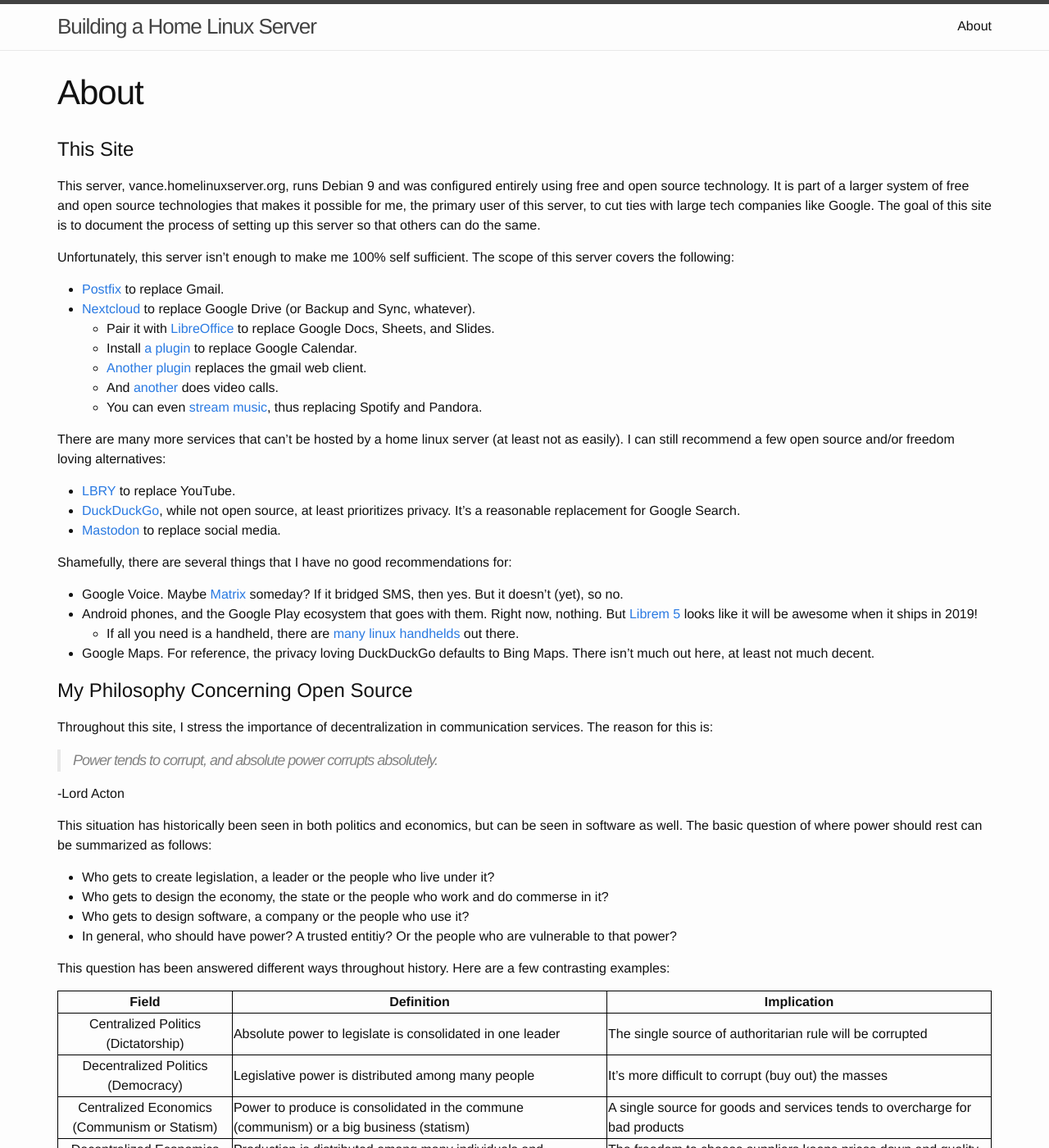
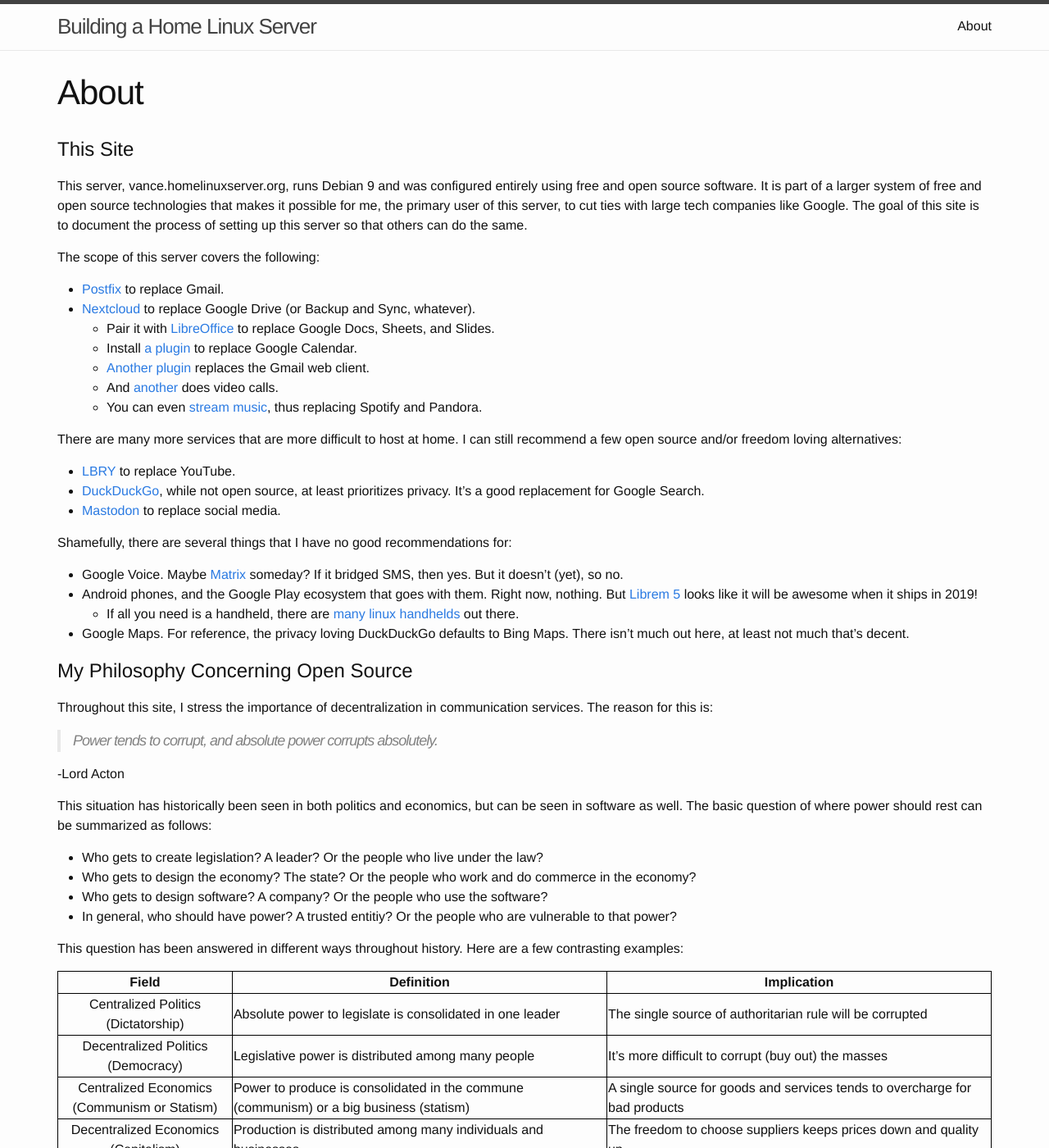
Before and after one commit to NathanRVance/homelinuxserver, a Jekyll site: the page built from about.md, in a window 1280 px wide and 1400 px high. Shown: the whole window at 82% size. Built offline with Jekyll 4.4.1, drawn with Linux system fonts in a browser that asks for light colours.

Commit message:
rephrased questions in about

```diff
--- a/about.md
+++ b/about.md
@@ -5,27 +5,27 @@ permalink: /about/
 ---
 
 # This Site
-This server, vance.homelinuxserver.org, runs Debian 9 and was configured entirely using free and open source technology. It is part of a larger system of free and open source technologies that makes it possible for me, the primary user of this server, to cut ties with large tech companies like Google. The goal of this site is to document the process of setting up this server so that others can do the same.
+This server, vance.homelinuxserver.org, runs Debian 9 and was configured entirely using free and open source software. It is part of a larger system of free and open source technologies that makes it possible for me, the primary user of this server, to cut ties with large tech companies like Google. The goal of this site is to document the process of setting up this server so that others can do the same.
 
-Unfortunately, this server isn't enough to make me 100% self sufficient. The scope of this server covers the following:
+The scope of this server covers the following:
  * [Postfix](/serverdocs/email-with-postfix.html) to replace Gmail.
  * [Nextcloud](/serverdocs/file-sharing-with-nextcloud.html) to replace Google Drive (or Backup and Sync, whatever).
    * Pair it with [LibreOffice](https://www.libreoffice.org/) to replace Google Docs, Sheets, and Slides.
    * Install [a plugin](https://apps.nextcloud.com/apps/calendar) to replace Google Calendar.
-   * [Another plugin](https://apps.nextcloud.com/apps/mail) replaces the gmail web client.
+   * [Another plugin](https://apps.nextcloud.com/apps/mail) replaces the Gmail web client.
    * And [another](https://apps.nextcloud.com/apps/spreed) does video calls.
    * You can even [stream music](https://apps.nextcloud.com/apps/music), thus replacing Spotify and Pandora.
 
-There are many more services that can't be hosted by a home linux server (at least not as easily). I can still recommend a few open source and/or freedom loving alternatives:
+There are many more services that are more difficult to host at home. I can still recommend a few open source and/or freedom loving alternatives:
  * [LBRY](/clientdocs/videos-with-lbry.html) to replace YouTube.
- * [DuckDuckGo](https://duckduckgo.com/), while not open source, at least prioritizes privacy. It's a reasonable replacement for Google Search.
+ * [DuckDuckGo](https://duckduckgo.com/), while not open source, at least prioritizes privacy. It's a good replacement for Google Search.
  * [Mastodon](https://mastodon.social/about) to replace social media.
 
 Shamefully, there are several things that I have no good recommendations for:
  * Google Voice. Maybe [Matrix](https://matrix.org/) someday? If it bridged SMS, then yes. But it doesn't (yet), so no.
  * Android phones, and the Google Play ecosystem that goes with them. Right now, nothing. But [Librem 5](https://puri.sm/shop/librem-5/) looks like it will be awesome when it ships in 2019!
    * If all you need is a handheld, there are [many linux handhelds](https://www.reddit.com/r/linux/comments/4biamr/a_list_of_handheldpocket_linux_computers/) out there.
- * Google Maps. For reference, the privacy loving DuckDuckGo defaults to Bing Maps. There isn't much out here, at least not much decent.
+ * Google Maps. For reference, the privacy loving DuckDuckGo defaults to Bing Maps. There isn't much out here, at least not much that's decent.
 
 # My Philosophy Concerning Open Source
 Throughout this site, I stress the importance of decentralization in communication services. The reason for this is:
@@ -35,12 +35,12 @@ Throughout this site, I stress the importance of decentralization in communicati
 -Lord Acton
 
 This situation has historically been seen in both politics and economics, but can be seen in software as well. The basic question of where power should rest can be summarized as follows:
- * Who gets to create legislation, a leader or the people who live under it?
- * Who gets to design the economy, the state or the people who work and do commerse in it?
- * Who gets to design software, a company or the people who use it?
+ * Who gets to create legislation? A leader? Or the people who live under the law?
+ * Who gets to design the economy? The state? Or the people who work and do commerce in the economy?
+ * Who gets to design software? A company? Or the people who use the software?
  * In general, who should have power? A trusted entitiy? Or the people who are vulnerable to that power?
 
-This question has been answered different ways throughout history. Here are a few contrasting examples:
+This question has been answered in different ways throughout history. Here are a few contrasting examples:
 
 |---
 | Field | Definition | Implication |
```
